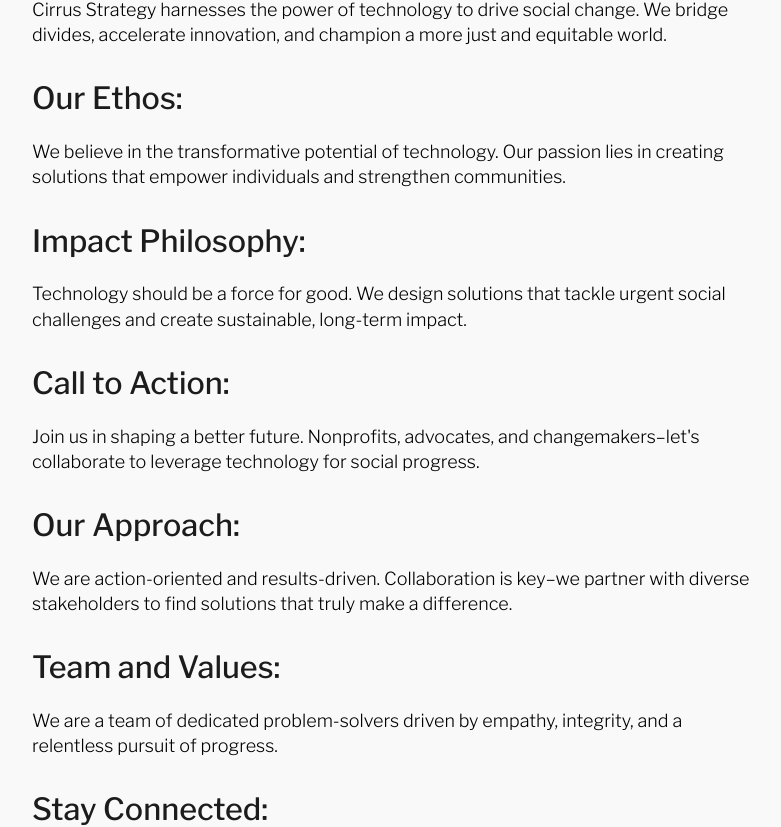
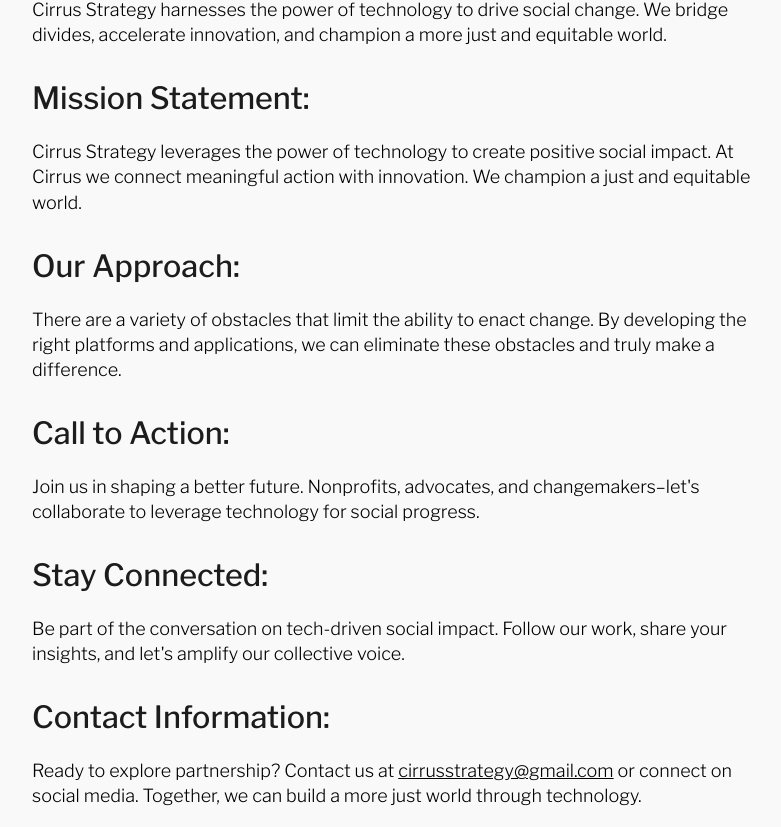
Before and after one commit to CirrusStrategy/cirrusstrategy.github.io, a Next.js app: page / in a window 1280 px wide. Shown: the part 409-1236 px from the top of the page, without its empty margins (248-1029 px from the left). Built offline with nearby package versions, Linux system fonts and the light colour scheme.

Commit message:
Update Hero.tsx

```diff
--- a/app/Hero.tsx
+++ b/app/Hero.tsx
@@ -14,33 +14,23 @@
           change. We bridge divides, accelerate innovation, and champion a more
           just and equitable world.
         </p>
-        <h2>Our Ethos:</h2>
+        <h2>Mission Statement:</h2>
         <p>
-          We believe in the transformative potential of technology. Our passion
-          lies in creating solutions that empower individuals and strengthen
-          communities.
+          Cirrus Strategy leverages the power of technology to create positive
+          social impact. At Cirrus we connect meaningful action with innovation.
+          We champion a just and equitable world.
         </p>
-        <h2>Impact Philosophy:</h2>
+        <h2>Our Approach:</h2>
         <p>
-          Technology should be a force for good. We design solutions that tackle
-          urgent social challenges and create sustainable, long-term impact.
+          There are a variety of obstacles that limit the ability to enact change.
+          By developing the right platforms and applications, we can eliminate
+          these obstacles and truly make a difference.
         </p>
         <h2>Call to Action:</h2>
         <p>
           Join us in shaping a better future. Nonprofits, advocates, and
           changemakers–let&apos;s collaborate to leverage technology for social
           progress.
-        </p>
-        <h2>Our Approach:</h2>
-        <p>
-          We are action-oriented and results-driven. Collaboration is key–we
-          partner with diverse stakeholders to find solutions that truly make a
-          difference.
-        </p>
-        <h2>Team and Values:</h2>
-        <p>
-          We are a team of dedicated problem-solvers driven by empathy,
-          integrity, and a relentless pursuit of progress.
         </p>
         <h2>Stay Connected:</h2>
         <p>
```
